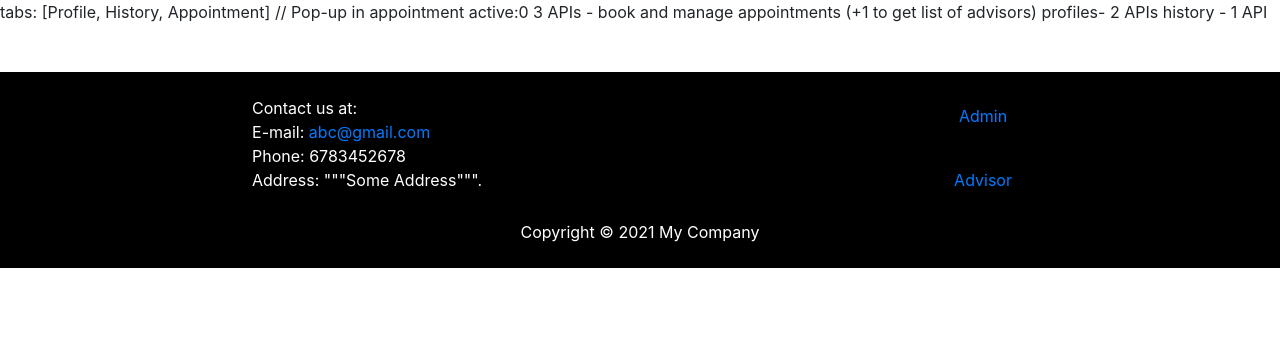
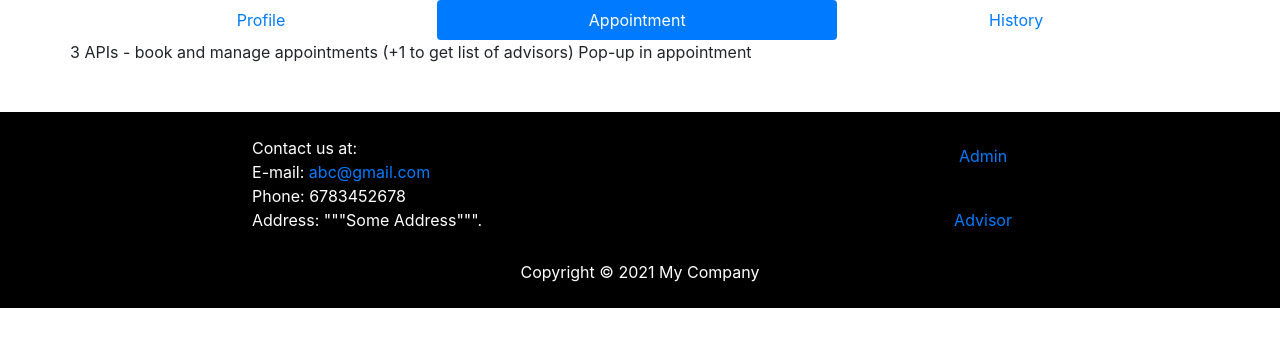
Before and after one commit to Sharanam/SAMGS, a PHP site: template view/dashboard/student/index.php in a window 1280 px wide. Shown: the top 347 px of the page. Run offline with PHP 8.4, Linux system fonts and the light colour scheme; the template is opened without the code that fills it, so the values that code supplies are empty; some libraries are stand-ins or nearby versions.

Commit message:
tabs implemented

```diff
--- a/view/dashboard/student/index.php
+++ b/view/dashboard/student/index.php
@@ -1,9 +1,47 @@
-tabs: [Profile, History, Appointment] // Pop-up in appointment
-active:0
+<div class="container">
+    <div class="row">
+        <div class="col-md-12 text-center">
+            <ul class="nav nav-pills nav-fill">
+                <li class="nav-item">
+                    <a onclick="return tabChanger()" class="nav-link" href="#profile">Profile</a>
+                </li>
+                <li class="nav-item">
+                    <a onclick="return tabChanger()" class="nav-link active" href="#appointments">Appointment</a>
+                </li>
+                <li class="nav-item">
+                    <a onclick="return tabChanger()" class="nav-link" href="#history">History</a>
+                </li>
+            </ul>
+        </div>
+    </div>
+</div>
+<script>
+    function tabChanger() {
+        // active tab change
+        let d = document.getElementsByClassName("nav-link");
+        for (var i = 0; i < d.length; i++) {
+            d[i].classList.remove("active");
+        }
+        event.target.classList.add("active");
 
-
-3 APIs - book and manage appointments (+1 to get list of advisors)
-
-profiles- 2 APIs
-
-history - 1 API
+        // respective content change
+        d = document.getElementsByClassName('tab-items');
+        for (let i = 0; i < d.length; i++) {
+            d[i].classList.remove("d-block");
+            d[i].classList.add("d-none");
+        }
+        document.getElementById(event.target.href.split("#")[1]).classList.add("d-block");
+    }
+</script>
+<div class="container">
+    <div class="row tab-items d-none" id="profile">
+        <p> profiles- 2 APIs</p>
+    </div>
+    <div class="row tab-items d-block" id="appointments">
+        3 APIs - book and manage appointments (+1 to get list of advisors)
+        Pop-up in appointment
+    </div>
+    <div class="row tab-items d-none" id="history">
+        history - 1 API
+    </div>
+</div>
```
